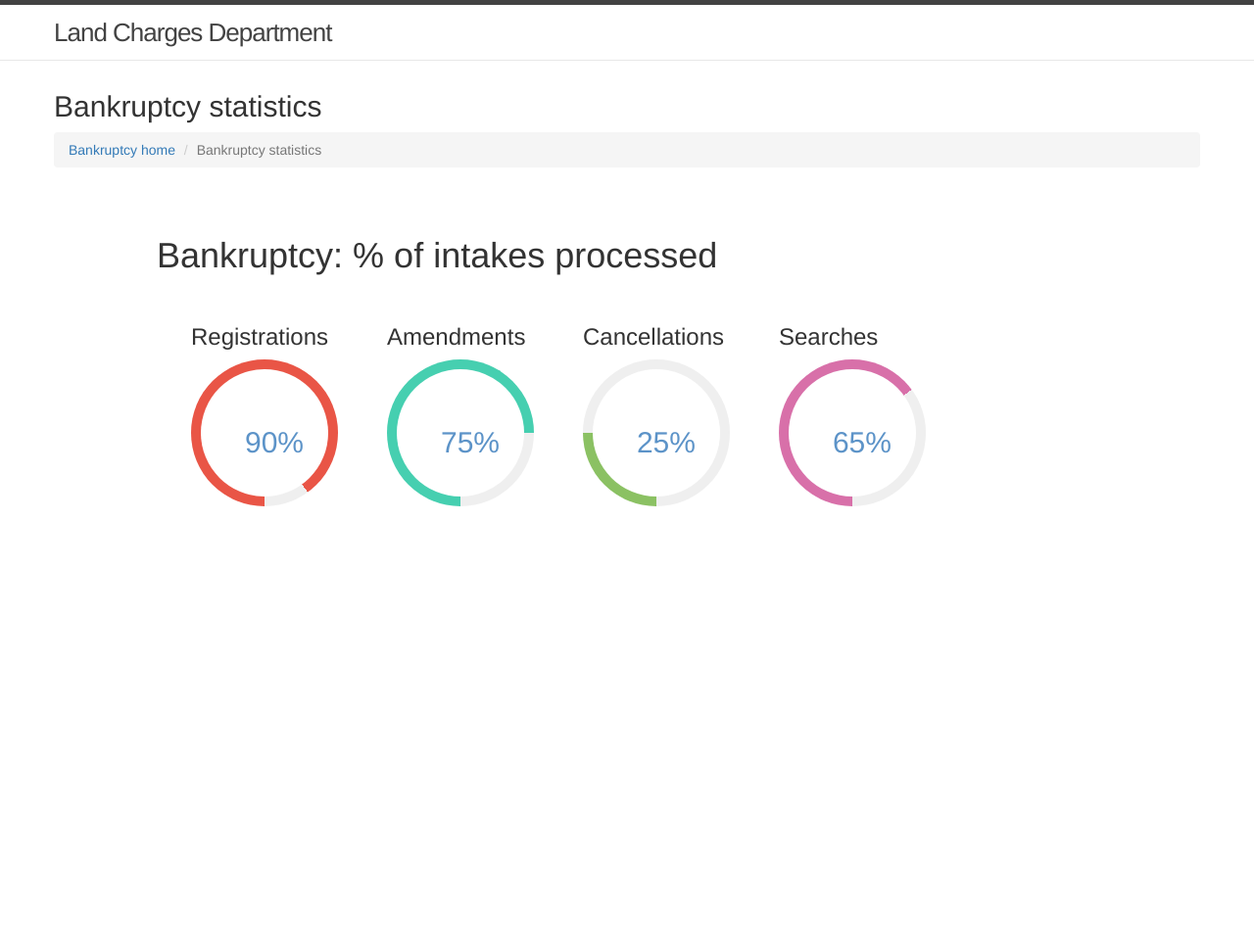
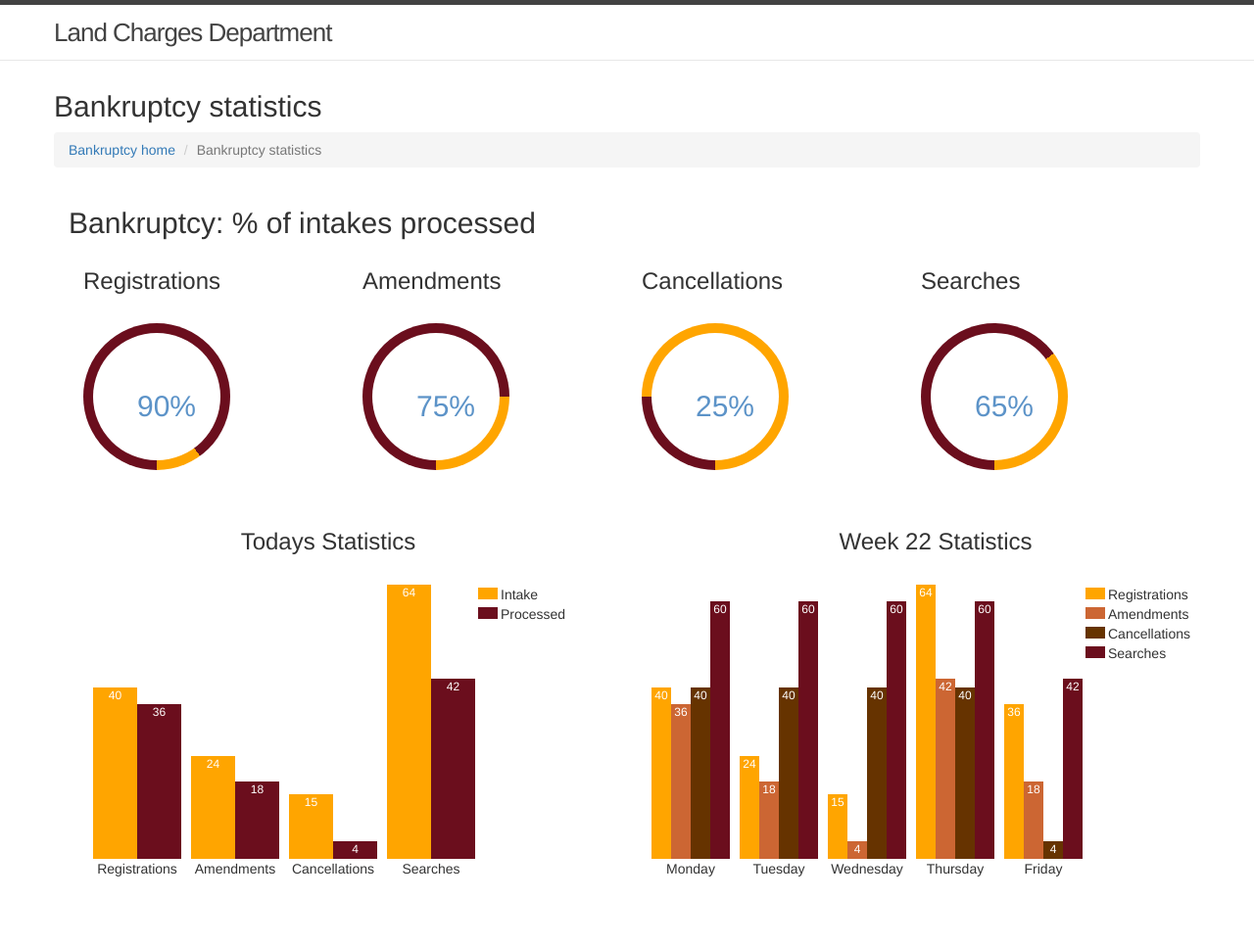
Before and after one commit to LandRegistry/land-charges-discovery, a Jekyll site: the page built from s5_prototypes/stats.html, in a window 1280 px wide. Shown: the whole page at 98% size. Built offline with Jekyll 4.4.1, drawn with Linux system fonts in a browser that asks for light colours; nearby versions of some CDN libraries; before the commit the page ends 900 px from its top, so only the background shows below that.

Commit message:
stats styling

```diff
--- a/s5_prototypes/cancellation_list.html
+++ b/s5_prototypes/cancellation_list.html
@@ -85,7 +85,7 @@ permalink: /cancellation_list/
 			      	</tr>
 			      	<tr>
 			      		<td><a><i class="fa fa-folder-open fa-2x"></i></a></td>
-			      		<td>Ready for approval</td>
+			      		<td>Action required</td>
 			      	</tr>
 			      </tbody>
 			    </table>
--- a/s5_prototypes/register.html
+++ b/s5_prototypes/register.html
@@ -105,7 +105,7 @@ permalink: /register/
 			      	</tr>
 			      	<tr>
 			      		<td><a><i class="fa fa-folder-open fa-2x"></i></a></td>
-			      		<td>Ready for approval</td>
+			      		<td>Action required</td>
 			      	</tr>
 			      </tbody>
 			    </table>
--- a/s5_prototypes/stats.html
+++ b/s5_prototypes/stats.html
@@ -3,6 +3,7 @@ layout: default
 title: Bankruptcy statistics
 permalink: /stats/
 ---
+	<script type='text/javascript' src="/js/jqBarGraph.1.1.js"></script>
 
       <!-- Main hero unit for a primary marketing message or call to action -->
       <div class="row">
@@ -13,40 +14,30 @@ permalink: /stats/
 	  	<li><a href="{{ site.baseurl }}/">Bankruptcy home</a> </li>
 	  	<li class="active">Bankruptcy statistics</li>
 		</ul>
-		<meta charset="UTF-8" />
-	    <title>jQuery Circle Charts Plugin Demos</title>
-	    <script src="http://ajax.googleapis.com/ajax/libs/jquery/2.1.1/jquery.min.js"></script>
+
 	    <script src="/js/jquery.circlechart.js"></script>
-	    <style>
-		.demo {
-		  max-width: 960px;
-		  margin: 50px auto;
-		}
 
-		.demo > div {
-		  float: left;
-		  margin: 20px;
-		}
-		</style>
-		<div class="jquery-script-clear"></div>
-		</div>
-		</div>
-		<div class = "row">
-			<div class="demo">
-				<h1>Bankruptcy: % of intakes processed</h1>
-				      <div class="demo-1 col-md-2" data-percent="90">
-				      	<h3>Registrations</h3>
+
+		<div class = "col-md-12">
+
+				<h2>Bankruptcy: % of intakes processed</h2>
+				      <div class="demo-1 col-md-3" data-percent="90">
+				      	<h3>Registrations</h3><br/>
 				      </div>
-				      <div class="demo-4 col-md-2" data-percent="75">
-				      	<h3>Amendments</h3>
+				      <div class="demo-2 col-md-3" data-percent="75">
+				      	<h3>Amendments</h3><br/>
 				      </div>
-				      <div class="demo-5 col-md-2" data-percent="25">
-				      	<h3>Cancellations</h3>
+				      <div class="demo-3 col-md-3" data-percent="25">
+				      	<h3>Cancellations</h3><br/>
 				      </div>
-				      <div class="demo-6 col-md-2" data-percent="65">
-				      	<h3>Searches</h3>
+				      <div class="demo-4 col-md-3" data-percent="65">
+				      	<h3>Searches</h3><br/>
 				      </div>
-		    </div>
+
+	    </div>
+	    <div class="col-md-12" style="margin-top: 40px;">
+	    	<div class="col-md-6"><div id="chart-1" ></div></div>
+	    	<div class="col-md-6"><div id="chart-2" ></div></div>
 	    </div>
 		<script>
 
@@ -55,57 +46,78 @@ permalink: /stats/
 		diameter : 100,
 		guage: 3,
 		coverBg: '#fff',
-		bgColor: '#efefef',
-		fillColor: '#E95546',
+		fillColor: '#6B0E1D',
 		percentSize: '18x',
 		percentWeight: 'normal'
 		});
 
-		$('.demo-4').percentcircle({
+		$('.demo-2').percentcircle({
 		animate : true,
 		diameter : 100,
 		guage: 3,
 		coverBg: '#fff',
-		bgColor: '#efefef',
-		fillColor: '#46CFB0',
+		fillColor: '#6B0E1D',
 		percentSize: '18px',
 		percentWeight: 'normal'
 		});
-		$('.demo-5').percentcircle({
+		$('.demo-3').percentcircle({
 		animate : true,
 		diameter : 100,
 		guage: 3,
 		coverBg: '#fff',
-		bgColor: '#efefef',
-		fillColor: '#8BC163',
+		fillColor: '#6B0E1D',
 		percentSize: '18px',
 		percentWeight: '20px'
 		});
-		$('.demo-6').percentcircle({
+		$('.demo-4').percentcircle({
 		animate : true,
 		diameter : 100,
 		guage: 10,
 		coverBg: '#fff',
-		bgColor: '#efefef',
-		fillColor: '#D870A9',
+		fillColor: '#6B0E1D',
 		percentSize: '18px',
 		percentWeight: 'normal'
 		});
 
-			</script><script type="text/javascript">
+		// Bar Chart js
+		arrayOfData1 = new Array(
+			[[40,36],'Registrations'],
+			[[24,18],'Amendments'],
+			[[15,4],'Cancellations'],
+			[[64,42],'Searches']
+			);
 
-		  var _gaq = _gaq || [];
-		  _gaq.push(['_setAccount', 'UA-36251023-1']);
-		  _gaq.push(['_setDomainName', 'jqueryscript.net']);
-		  _gaq.push(['_trackPageview']);
+		arrayOfData2 = new Array(
+			[[40,36,40,60],'Monday'],
+			[[24,18,40,60],'Tuesday'],
+			[[15,4,40,60],'Wednesday'],
+			[[64,42,40,60],'Thursday'],
+			[[36,18,4,42],'Friday']
+			);
 
-		  (function() {
-		    var ga = document.createElement('script'); ga.type = 'text/javascript'; ga.async = true;
-		    ga.src = ('https:' == document.location.protocol ? 'https://ssl' : 'http://www') + '.google-analytics.com/ga.js';
-		    var s = document.getElementsByTagName('script')[0]; s.parentNode.insertBefore(ga, s);
-		  })();
+			$('#chart-1').jqBarGraph({data: arrayOfData1,
+				colors: ['#ffa500','#6B0E1D'],
+				legends: ['Intake','Processed'],
+				legend: true,
+				width: 500,
+				color: '#ffffff',
+				type: 'multi',
+				postfix: '',
+				title: '<h3>Todays Statistics</h3><br/>'
+			});
 
-		</script>
+			$('#chart-2').jqBarGraph({data: arrayOfData2,
+				colors: ['#ffa500','#CC6633','#663300','#6B0E1D'],
+				legends: ['Registrations','Amendments','Cancellations','Searches'],
+				legendWidth: 150,
+				legend: true,
+				width: 600,
+				color: '#ffffff',
+				type: 'multi',
+				postfix: '',
+				title: '<h3>Week 22 Statistics</h3><br/>'
+			});
+		 </script>
 
 		</body>
 
```
Also changed, not shown: s5_prototypes/js/jquery.circlechart.js.
